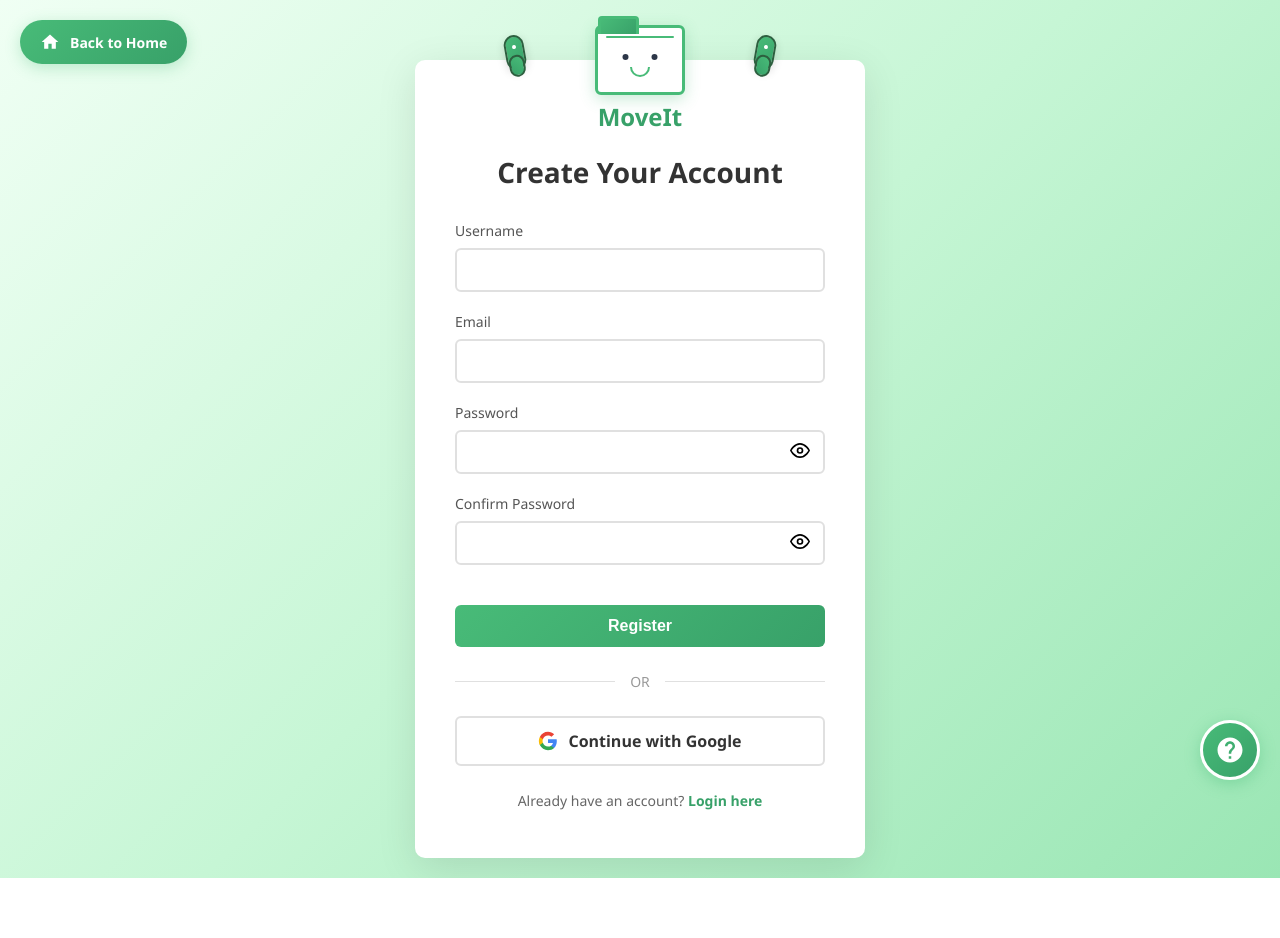
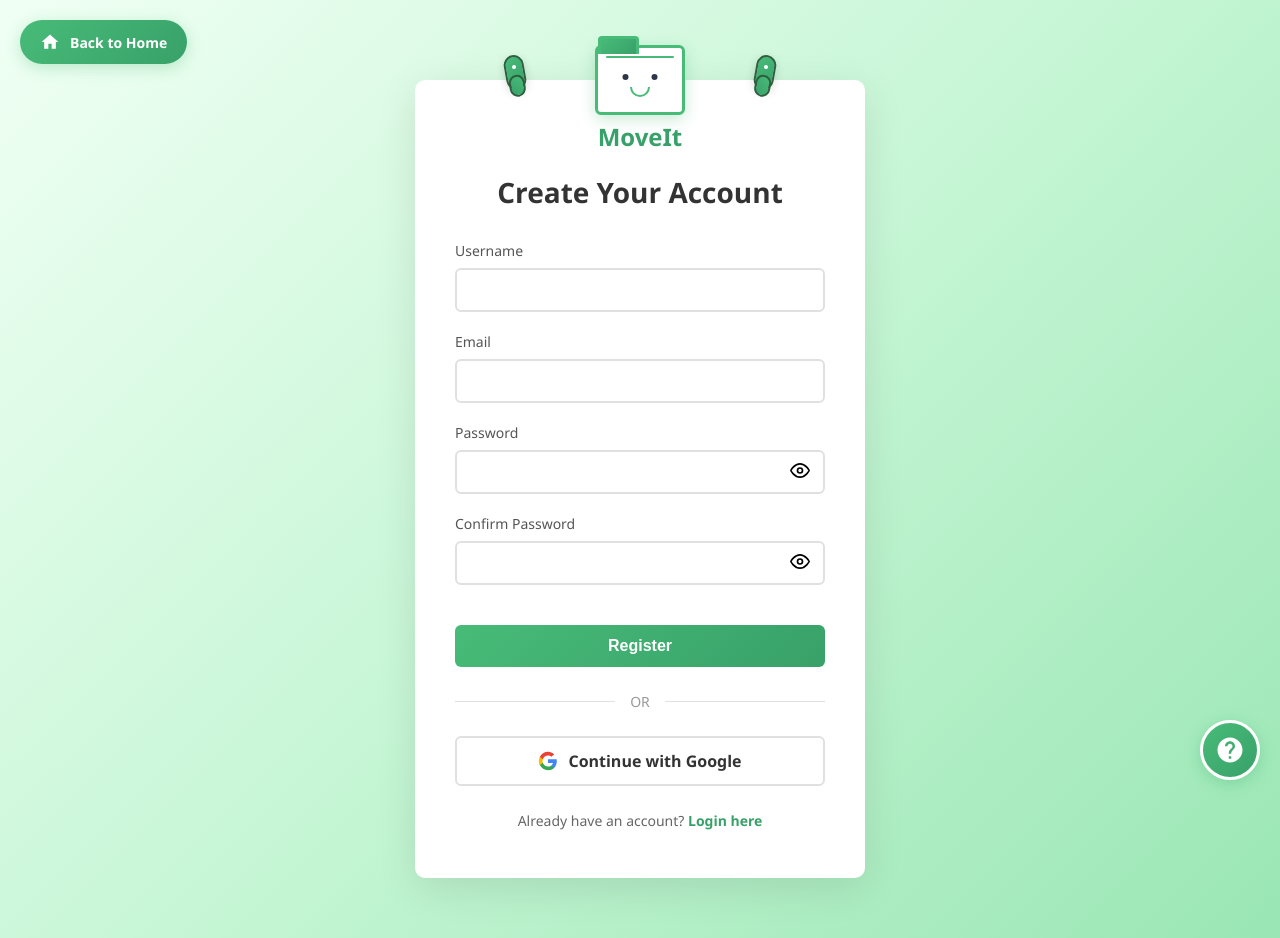
Before and after one commit to kaizez/Openshare, a Flask app: template app/templates/register.html in a window 1280 px wide. Before the commit the page ends 878 px from the top, so only its background shows below. Run offline with Flask 3, Linux system fonts and the light colour scheme; the template is opened without the code that fills it, so the values that code supplies are empty; parts of the project's set-up code (start-up, migrations or seed data) failed here and were passed over; some libraries are stand-ins or nearby versions.

Commit message:
gap fixed for register

```diff
--- a/app/templates/register.html
+++ b/app/templates/register.html
@@ -10,7 +10,7 @@
     <span class="home-text">Back to Home</span>
 </a>
 
-<div class="auth-container" style="margin-top: 40px;">
+<div class="auth-container" style="padding-top: 60px; padding-bottom: 40px;">
     <div class="auth-card">
         <div class="auth-logo">
             <h2 class="brand-name">MoveIt</h2>
```
